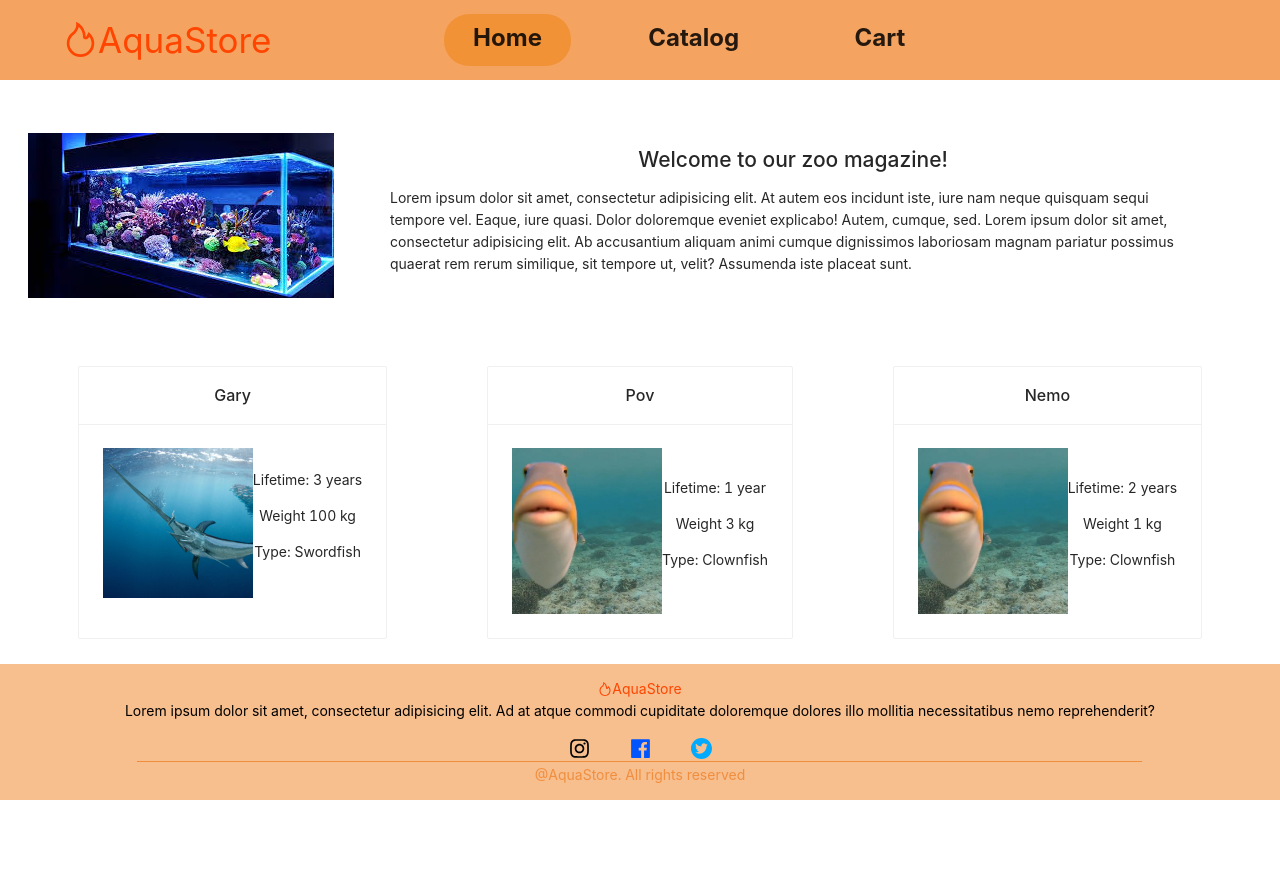
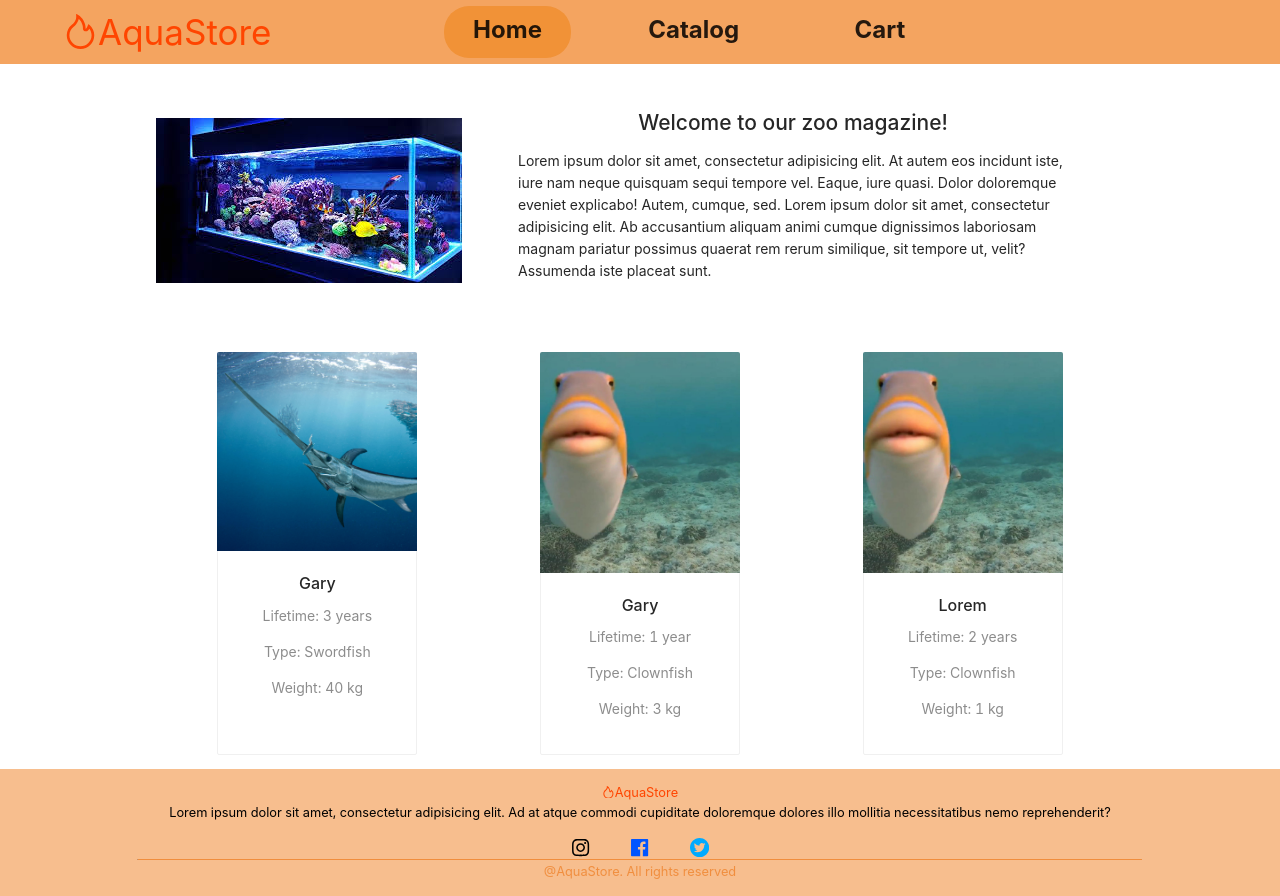
Before and after one commit to MykhailoPolnyi/Web_React_Labs, a React (Create React App) app: page / in a window 1280 px wide. Before the commit the page ends 800 px from the top, so only its background shows below. Built offline with nearby package versions, Linux system fonts and the light colour scheme.

Commit message:
Upgraded card system, restyled footer and topbar

```diff
--- a/src/components/Card/FishCard.js
+++ b/src/components/Card/FishCard.js
@@ -1,17 +1,21 @@
-import styled from "styled-components";
+import React from "react";
 import 'antd/dist/antd.css';
 import {Card} from "antd";
 
-export const FishCard = styled(Card)`
-  display: flex;
-  flex-direction: column;
-  > div {
-    display: flex;
-    flex-direction: row;
-    align-items: center;
-    justify-content: space-between;
-  }
-  img {
-    width: 150px;
-  };
-`;
+export const FishCard = (props) => (
+    <Card
+        style={{width: "200px"}}
+        hoverable
+        cover={<img src={props.image} alt="example" style={{width:'200px'}}  />}>
+        <Card.Meta
+            title={props.title}
+            description={
+                <div>
+                    <p>Lifetime: {props.lifetime}</p>
+                    <p>Type: {props.type}</p>
+                    <p>Weight: {props.weight}</p>
+                </div>
+            }
+        />
+    </Card>
+);
--- a/src/components/Logo/Logo.js
+++ b/src/components/Logo/Logo.js
@@ -7,4 +7,4 @@
         <FireOutlined />
         AquaStore
     </LogoStyled>
-)
+);
--- a/src/components/Logo/Logo.styled.js
+++ b/src/components/Logo/Logo.styled.js
@@ -3,5 +3,4 @@
 export const LogoStyled = styled.div`
   color: orangered;
   margin: 0 1em;
-  font-size: inherit;
 `;
--- a/src/containers/Navigation/Footer/Footer.js
+++ b/src/containers/Navigation/Footer/Footer.js
@@ -23,4 +23,4 @@
             @AquaStore. All rights reserved
         </RightsSection>
     </FooterStyled>
-)
+);
--- a/src/containers/Navigation/Footer/Footer.styled.js
+++ b/src/containers/Navigation/Footer/Footer.styled.js
@@ -5,6 +5,7 @@
   flex-direction: column;
   background-color: rgba(244, 164, 96, 0.71);
   text-align: center;
+  font-size: 0.8rem;
   justify-content: center;
   align-items: center;
   padding: 1%;
--- a/src/containers/Navigation/Navbar/Navbar.styled.js
+++ b/src/containers/Navigation/Navbar/Navbar.styled.js
@@ -34,6 +34,10 @@
     }
   }
 
+  li:hover {
+    background-color: rgb(248, 157, 0);
+  }
+
   li.chosen {
     background-color: rgb(241, 146, 55);
   }
--- a/src/containers/Navigation/Topbar/Topbar.js
+++ b/src/containers/Navigation/Topbar/Topbar.js
@@ -8,4 +8,4 @@
         <Logo style={{fontSize:'2.5em'}} />
         <Navbar />
     </TopbarStyled>
-)
+);
--- a/src/containers/Navigation/Topbar/Topbar.styled.js
+++ b/src/containers/Navigation/Topbar/Topbar.styled.js
@@ -1,8 +1,8 @@
 import styled from "styled-components";
 
 export const TopbarStyled = styled.header`
-  padding: 0.5em 2em;
-  height: 10vh;
+  padding: 0 2em;
+  height: 8vh;
   display: flex;
   justify-content: flex-start;
   align-items: center;
--- a/src/containers/Pages/Home/Homepage.js
+++ b/src/containers/Pages/Home/Homepage.js
@@ -10,30 +10,24 @@
     <HomepageStyled>
         <WelcomeSection />
         <CardStorage>
-            <FishCard title="Gary">
-                <img src={sword_fish} alt={"Swordfish"}/>
-                <div>
-                    <p>Lifetime: 3 years</p>
-                    <p>Weight 100 kg</p>
-                    <p>Type: Swordfish </p>
-                </div>
-            </FishCard>
-            <FishCard title="Pov">
-                <img src={clownfish} alt={"Swordfish"}/>
-                <div>
-                    <p>Lifetime: 1 year</p>
-                    <p>Weight 3 kg</p>
-                    <p>Type: Clownfish </p>
-                </div>
-            </FishCard>
-            <FishCard title="Nemo">
-                <img src={clownfish} alt={"Swordfish"}/>
-                <div>
-                    <p>Lifetime: 2 years</p>
-                    <p>Weight 1 kg</p>
-                    <p>Type: Clownfish </p>
-                </div>
-            </FishCard>
+            <FishCard image={sword_fish}
+                      title="Gary"
+                      lifetime="3 years"
+                      type="Swordfish"
+                      weight="40 kg"
+            />
+            <FishCard image={clownfish}
+                      title="Gary"
+                      lifetime="1 year"
+                      type="Clownfish"
+                      weight="3 kg"
+            />
+            <FishCard image={clownfish}
+                      title="Lorem"
+                      lifetime="2 years"
+                      type="Clownfish"
+                      weight="1 kg"
+            />
         </CardStorage>
     </HomepageStyled>
-)
+);
--- a/src/containers/Pages/Home/Homepage.styled.js
+++ b/src/containers/Pages/Home/Homepage.styled.js
@@ -4,5 +4,7 @@
   display: flex;
   flex-direction: column;
   height: 100%;
+  width: 80%;
+  margin: auto;
   justify-content: space-evenly;
 `;
```
